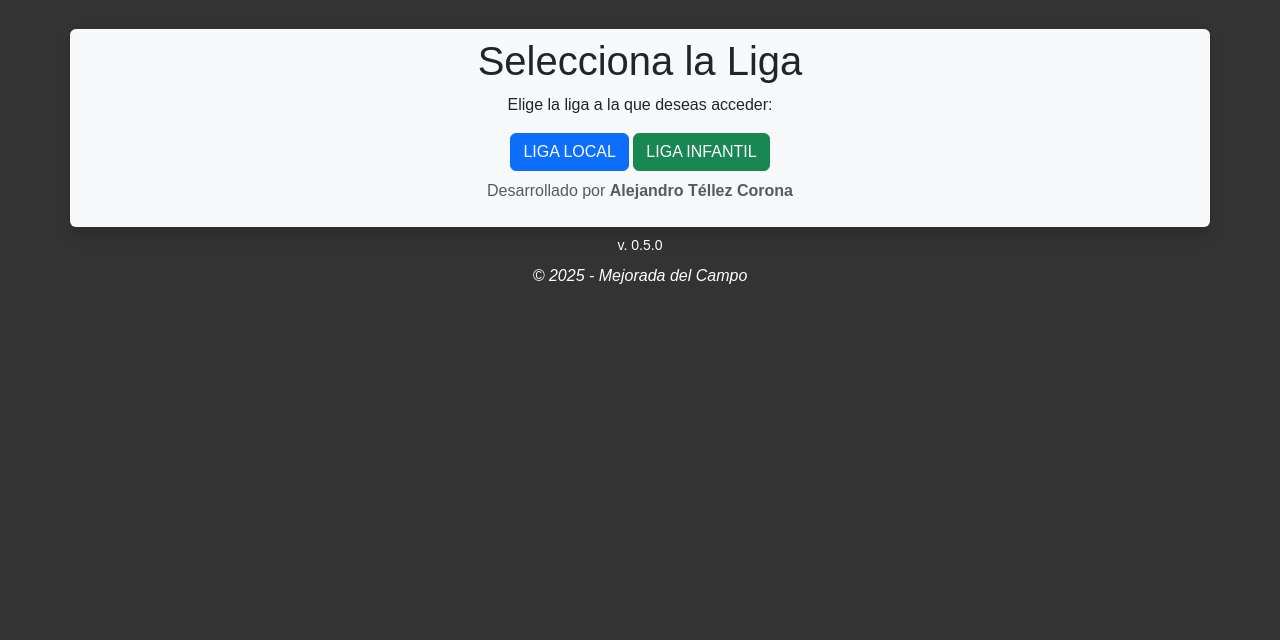
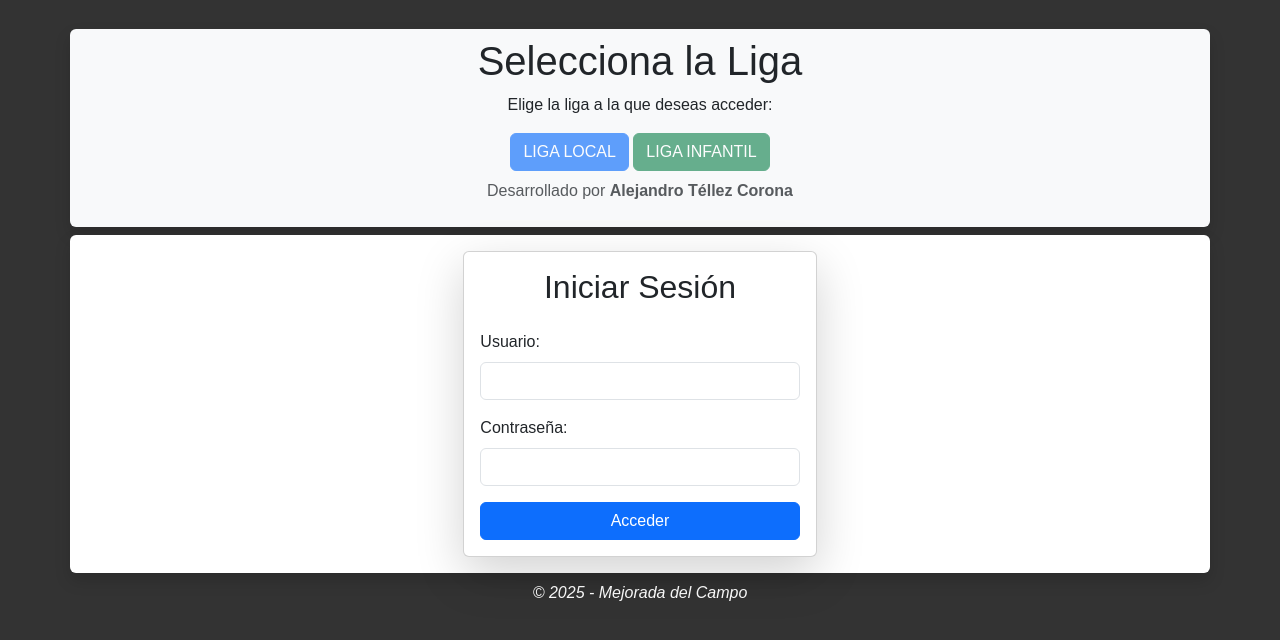
Before and after one commit to Alextc35/ajedrez-cultura, a PHP site: page / in a window 1280 px wide. Shown: the top 640 px of the page. Run offline with PHP 8.4, Linux system fonts and the light colour scheme.

Commit message:
add login

```diff
--- a/app/controllers/ControladorAlumnos.php
+++ b/app/controllers/ControladorAlumnos.php
@@ -8,6 +8,38 @@ class ControladorAlumnos {
 
     public function __construct() {
         $this->alumnosObj = new AlumnosDAO();
+    }
+
+    public function login() {
+        $this->page_title = 'Chess League | Login';
+        $this->view = 'pages/login';
+    }
+
+    public function signIn() {
+        // Credenciales de acceso
+        $usuario_valido = USUARIO_VALIDO;
+        $password_valida = PASSWORD_VALIDA;
+
+        if ($_SERVER['REQUEST_METHOD'] === 'POST') {
+            $usuario = $_POST['usuario'] ?? '';
+            $password = $_POST['password'] ?? '';
+
+            // Validar credenciales
+            if ($usuario === $usuario_valido && $password === $password_valida) {
+                $_SESSION['usuario'] = $usuario; // Iniciar sesión
+                $this->page_title = 'Chess League | Logado';
+                $this->view = 'pages/descripcion'; // Redirigir al área protegida
+            } else {
+                $this->page_title = 'Chess League | Fallo de autenticación';
+                $_SESSION['error'] = "Usuario o contraseña incorrectos.";
+            }
+        }
+    }
+
+    public function logout() {
+        unset($_SESSION['usuario']); // Eliminar la sesión
+        $this->page_title = 'Chess League | Sesión cerrada';
+        $this->view = 'pages/login'; // Redirigir al login
     }
 
     public function descripcion() {
--- a/app/views/alumnos/assign.php
+++ b/app/views/alumnos/assign.php
@@ -11,7 +11,7 @@
     <!-- 📌 Barra de navegación fija dentro del container -->
     <div class="container d-flex p-0 pb-1 justify-content-between align-items-center">
         <!-- 📌 Botón de Volver -->
-        <a href="?action=listPorLiga&liga=<?= urlencode($liga) ?>" class="btn btn-secondary btn-sm">
+        <a href="?action=listPorLiga&liga=<?= urlencode($liga) ?>" class="btn btn-secondary btn-sm" onclick="return confirm('Si vuelves atrás, los enfrentamientos generados se perderán. ¿Estás seguro de que deseas continuar?')">
             <i class="bi bi-arrow-left-short ">Volver</i>
         </a>
     </div>
--- a/app/views/alumnos/edit.php
+++ b/app/views/alumnos/edit.php
@@ -48,7 +48,7 @@
                 </tbody>
             </table>
 
-            <button type="submit" class="btn btn-success d-block m-auto">Guardar Cambios</button>
+            <button type="submit" class="btn btn-success d-block m-auto" onclick="return confirm('¿Quieres confirmar los ajustes?')">Guardar Cambios</button>
         </form>
     </div>
     <?php } else { ?>
--- a/app/views/pages/descripcion.php
+++ b/app/views/pages/descripcion.php
@@ -1 +1,4 @@
+<div class="text-center">
+    <a href="?action=logout" class="btn btn-danger d-block m-2">Cerrar Sesión</a>
+</div>
 <small class="text-white">v. 0.5.0</small>
--- /dev/null
+++ b/app/views/pages/login.php
@@ -0,0 +1,31 @@
+<div class="container bg-white p-3 rounded shadow">
+    <div class="row justify-content-center">
+        <div class="col-md-4">
+            <div class="card shadow-lg">
+                <div class="card-body">
+                    <h2 class="text-center mb-4">Iniciar Sesión</h2>
+
+                    <!-- Mostrar error si las credenciales son incorrectas -->
+                    <?php if (isset($_SESSION['error'])): ?>
+                        <div class="alert alert-danger"><?= $_SESSION['error']; ?></div>
+                        <?php unset($_SESSION['error']); // Eliminar el mensaje de error después de mostrarlo ?>
+                    <?php endif; ?>
+
+                    <form action="?action=signIn" method="POST">
+                        <div class="mb-3">
+                            <label for="usuario" class="form-label">Usuario:</label>
+                            <input type="text" id="usuario" name="usuario" class="form-control" required>
+                        </div>
+                        <div class="mb-3">
+                            <label for="password" class="form-label">Contraseña:</label>
+                            <input type="password" id="password" name="password" class="form-control" required>
+                        </div>
+                        <div class="d-grid">
+                            <button type="submit" class="btn btn-primary">Acceder</button>
+                        </div>
+                    </form>
+                </div>
+            </div>
+        </div>
+    </div>
+</div>
--- a/app/views/templates/header.php
+++ b/app/views/templates/header.php
@@ -1,3 +1,9 @@
+<?php
+    $paginaActual = $_GET['action'] ?? ''; // Obtener la acción actual
+
+    // Si el usuario no está autenticado o está en 'assign', deshabilitamos los enlaces
+    $deshabilitado = (!isset($_SESSION['usuario']) || $paginaActual === 'generateMatches') ? 'disabled' : '';
+?>
 <!DOCTYPE html>
 <html lang="es">
 <head>
@@ -13,7 +19,7 @@
         <div class="container text-center rounded shadow bg-light p-2 m-2">
             <h1>Selecciona la Liga</h1>
             <p>Elige la liga a la que deseas acceder:</p>
-            <a href="?action=listPorLiga&liga=LIGA LOCAL" class="btn btn-primary">LIGA LOCAL</a>
-            <a href="?action=listPorLiga&liga=LIGA INFANTIL" class="btn btn-success">LIGA INFANTIL</a>
+            <a href="?action=listPorLiga&liga=LIGA LOCAL" class="btn btn-primary <?= $deshabilitado ?>" <?= $deshabilitado ? 'tabindex="-1" aria-disabled="true"' : '' ?>>LIGA LOCAL</a>
+            <a href="?action=listPorLiga&liga=LIGA INFANTIL" class="btn btn-success <?= $deshabilitado ?>" <?= $deshabilitado ? 'tabindex="-1" aria-disabled="true"' : '' ?>>LIGA INFANTIL</a>
             <p class="text-muted pt-2 ">Desarrollado por <a href="https://www.linkedin.com/in/alejandrotellezcorona/" target="_blank" class="text-decoration-none text-muted fw-bold">Alejandro Téllez Corona</a></p>
         </div>
--- a/config/config.php
+++ b/config/config.php
@@ -12,9 +12,13 @@ define("DB_PASS", "");  // Contraseña de la base de datos (vacía por defecto e
 
 # 📌 Controlador y acción por defecto
 define("DEFAULT_CONTROLLER", "ControladorAlumnos"); // Controlador de la Aplicación
-define("DEFAULT_ACTION", "descripcion"); // Acción por defecto
+define("DEFAULT_ACTION", "login"); // Acción por defecto
+
+# 📌 Credenciales de acceso
+define("USUARIO_VALIDO", "profesor"); // Usuario válido
+define("PASSWORD_VALIDA", "ligamejorada33"); // Contraseña válida
 
 # 📌 Manejo de errores (Descomentar en desarrollo para depuración)
-// ini_set('display_errors', 1);
-// ini_set('display_startup_errors', 1);
-// error_reporting(E_ALL);
+ini_set('display_errors', 1);
+ini_set('display_startup_errors', 1);
+error_reporting(E_ALL);
--- a/public/index.php
+++ b/public/index.php
@@ -26,7 +26,16 @@ if (method_exists($controller, $action))
 else
     die("Error: Acción '$action' no encontrada en el controlador '$controllerName'.");
 
+
 # 📌 Cargar las vistas
+
+// 📌 Verificar si el usuario está autenticado
 require_once '../app/views/templates/header.php'; // Header
-require_once "../app/views/{$controller->view}.php";
+if (!isset($_SESSION['usuario'])) {
+    // Si no está autenticado, mostrar solo el login
+    require_once '../app/views/pages/login.php';
+    // exit();
+} else {
+    require_once "../app/views/{$controller->view}.php";
+}
 require_once '../app/views/templates/footer.html'; // Footer
```
